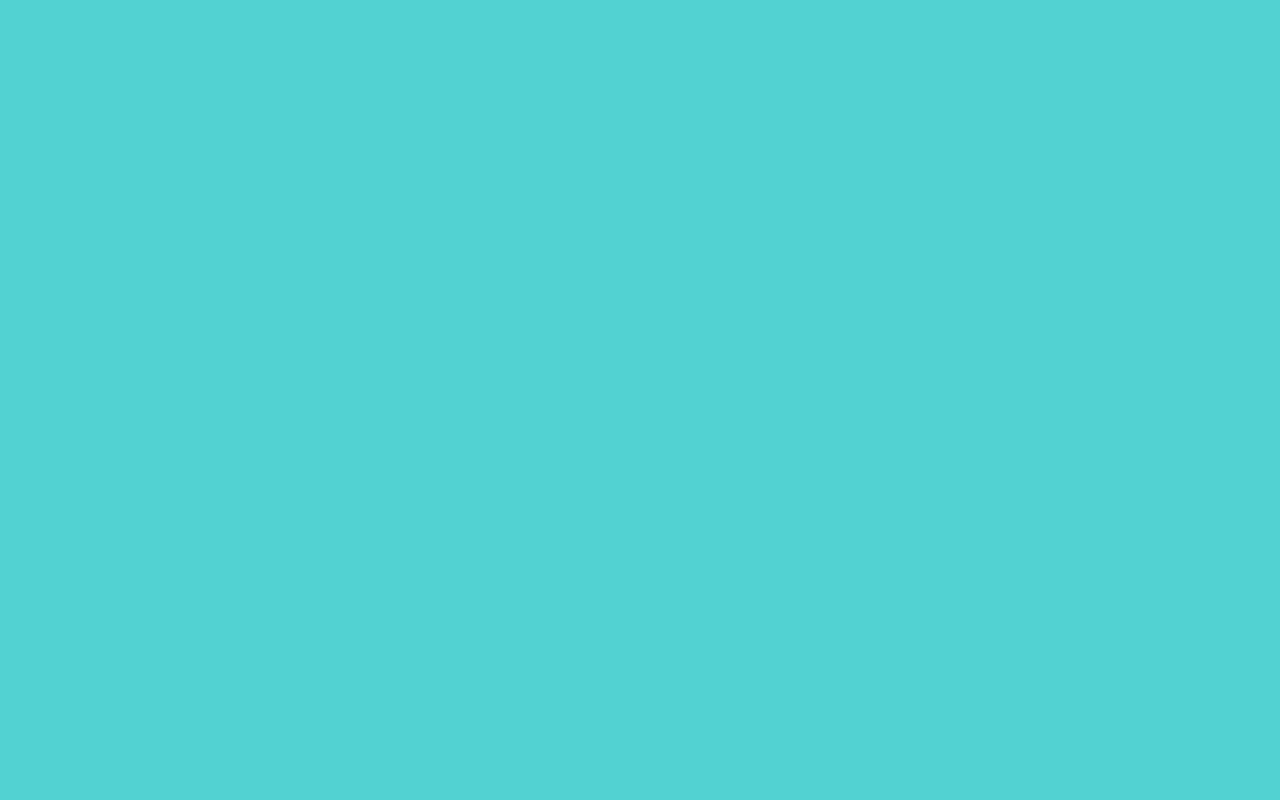
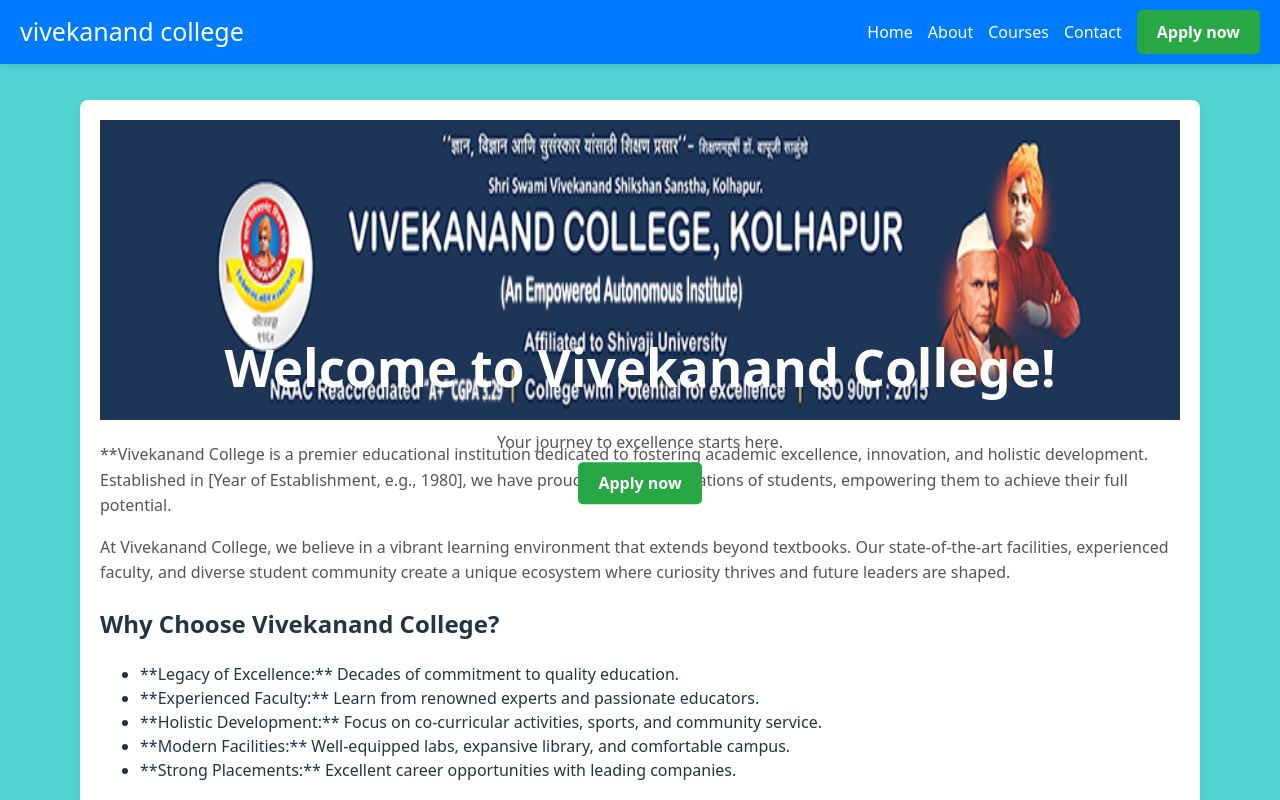
Before and after one commit to sneha-0514/snehavck-react, a React (Vite) app: page / in a window 1280 px wide. Before the commit this address had no page. Shown: the top 800 px of the page. Built offline with nearby package versions, Linux system fonts and the light colour scheme.

Commit message:
second commit

```diff
--- a/src/App.jsx
+++ b/src/App.jsx
@@ -11,7 +11,7 @@
     return(
       <Router>
         <Routes>
-          <Route path="/homepage" element={<HomePage/>}/>
+          <Route path="/" element={<HomePage/>}/>
           <Route path="/aboutpage" element={<AboutPage/>}/>
           <Route path="/coursespage" element={< CoursesPage/>}/>
           <Route path="/contactpage" element={< ContactPage/>}/>
--- a/src/components/Header/Header.jsx
+++ b/src/components/Header/Header.jsx
@@ -6,7 +6,7 @@
     return(
         <div>
             <header  className="navbar">
-                <Link to="/homepage" className="nv-item">vivekanand college</Link>
+                <Link to="/" className="nv-item">vivekanand college</Link>
 
                 <nav className="right-side">
                     <Link to="/homepage" className="nav-item">Home</Link>
```
